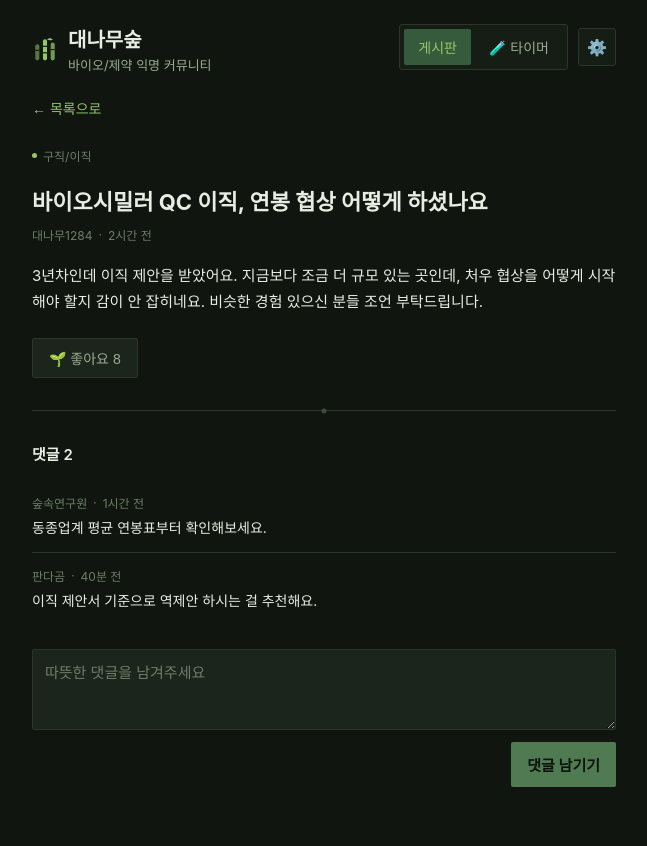
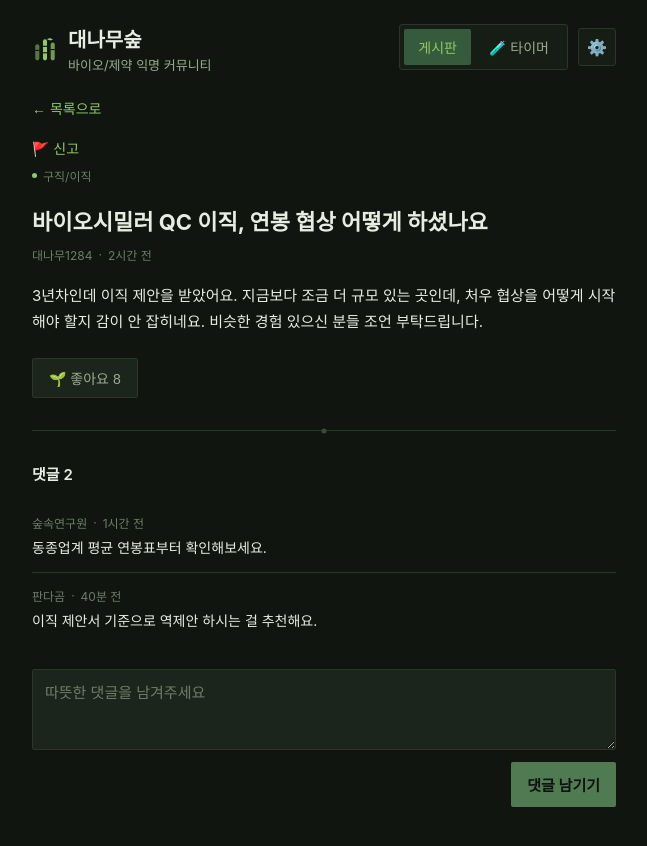
Before and after one commit to Diamorek/bamboo-forest-biotech, a React (Vite) app in the folder frontend/: page / in a window 1280 px wide. Both pictures are taken after a click on the button 640 px from the left and 227 px from the top of the page. Shown: the top 846 px of the page, without its empty margins (316-963 px from the left). Built offline with nearby package versions, Linux system fonts and the light colour scheme; no server answers; a web font is replaced by a local one.

Commit message:
Update PostDetail.jsx

```diff
--- a/frontend/src/components/PostDetail.jsx
+++ b/frontend/src/components/PostDetail.jsx
@@ -1,4 +1,5 @@
 import { useEffect, useState } from 'react'
+import { getToken, getUser, isAdmin } from '../utils/auth'
 import './Board.css'
 
 const API_URL = import.meta.env.VITE_API_URL
@@ -23,12 +24,19 @@
  * 게시글 상세
  * @param {number|string} postId
  * @param {() => void} onBack - 목록으로 돌아가기
+ * @param {(post: object) => void} onEditClick - 수정 버튼 클릭 시 호출 (현재 글 데이터와 함께)
+ * @param {(postId: number|string) => void} onDeleted - 삭제 성공 시 호출 (App에서 목록으로 이동)
  */
-function PostDetail({ postId, onBack }) {
+function PostDetail({ postId, onBack, onEditClick, onDeleted }) {
   const [post, setPost] = useState(null)
   const [loading, setLoading] = useState(true)
   const [liked, setLiked] = useState(false)
   const [commentText, setCommentText] = useState('')
+  const [actionError, setActionError] = useState('')
+  const [reported, setReported] = useState(false)
+
+  const currentUser = getUser()
+  const admin = isAdmin()
 
   useEffect(() => {
     const fetchPost = async () => {
@@ -66,6 +74,49 @@
     setCommentText('')
   }
 
+  const handleDelete = async () => {
+    const confirmed = window.confirm('정말 삭제할까요? 되돌릴 수 없어요.')
+    if (!confirmed) return
+
+    const token = getToken()
+    setActionError('')
+    try {
+      const response = await fetch(`${API_URL}/api/posts/${postId}`, {
+        method: 'DELETE',
+        headers: { Authorization: `Bearer ${token}` },
+      })
+      if (!response.ok) {
+        const data = await response.json().catch(() => ({}))
+        throw new Error(data.message || data.error || '삭제에 실패했어요.')
+      }
+      onDeleted?.(postId)
+    } catch (err) {
+      setActionError(err.message || '삭제 중 문제가 생겼어요.')
+    }
+  }
+
+  const handleReport = async () => {
+    const token = getToken()
+    if (!token) {
+      setActionError('신고하려면 로그인이 필요해요.')
+      return
+    }
+    setActionError('')
+    try {
+      const response = await fetch(`${API_URL}/api/posts/${postId}/report`, {
+        method: 'POST',
+        headers: { Authorization: `Bearer ${token}` },
+      })
+      if (!response.ok) {
+        const data = await response.json().catch(() => ({}))
+        throw new Error(data.message || data.error || '신고 접수에 실패했어요.')
+      }
+      setReported(true)
+    } catch (err) {
+      setActionError(err.message || '신고 중 문제가 생겼어요.')
+    }
+  }
+
   if (loading) {
     return (
       <div className="board-wrap">
@@ -76,11 +127,36 @@
 
   if (!post) return null
 
+  const isOwner = currentUser?.username && currentUser.username === post.author
+  const canManage = isOwner || admin
+
   return (
     <div className="board-wrap">
-      <button className="btn-text back-link" onClick={onBack}>
-        ← 목록으로
-      </button>
+      <div className="post-detail-top">
+        <button className="btn-text back-link" onClick={onBack}>
+          ← 목록으로
+        </button>
+
+        <div className="post-detail-actions">
+          {canManage && isOwner && (
+            <button type="button" className="btn-text" onClick={() => onEditClick?.(post)}>
+              수정
+            </button>
+          )}
+          {canManage && (
+            <button type="button" className="btn-text post-delete-btn" onClick={handleDelete}>
+              삭제{admin && !isOwner ? ' (운영자)' : ''}
+            </button>
+          )}
+          {!isOwner && (
+            <button type="button" className="btn-text" onClick={handleReport} disabled={reported}>
+              {reported ? '신고 접수됨' : '🚩 신고'}
+            </button>
+          )}
+        </div>
+      </div>
+
+      {actionError && <div className="error-banner post-action-error">{actionError}</div>}
 
       <article className="post-detail">
         <span className="post-category-tag">{post.category}</span>
```
